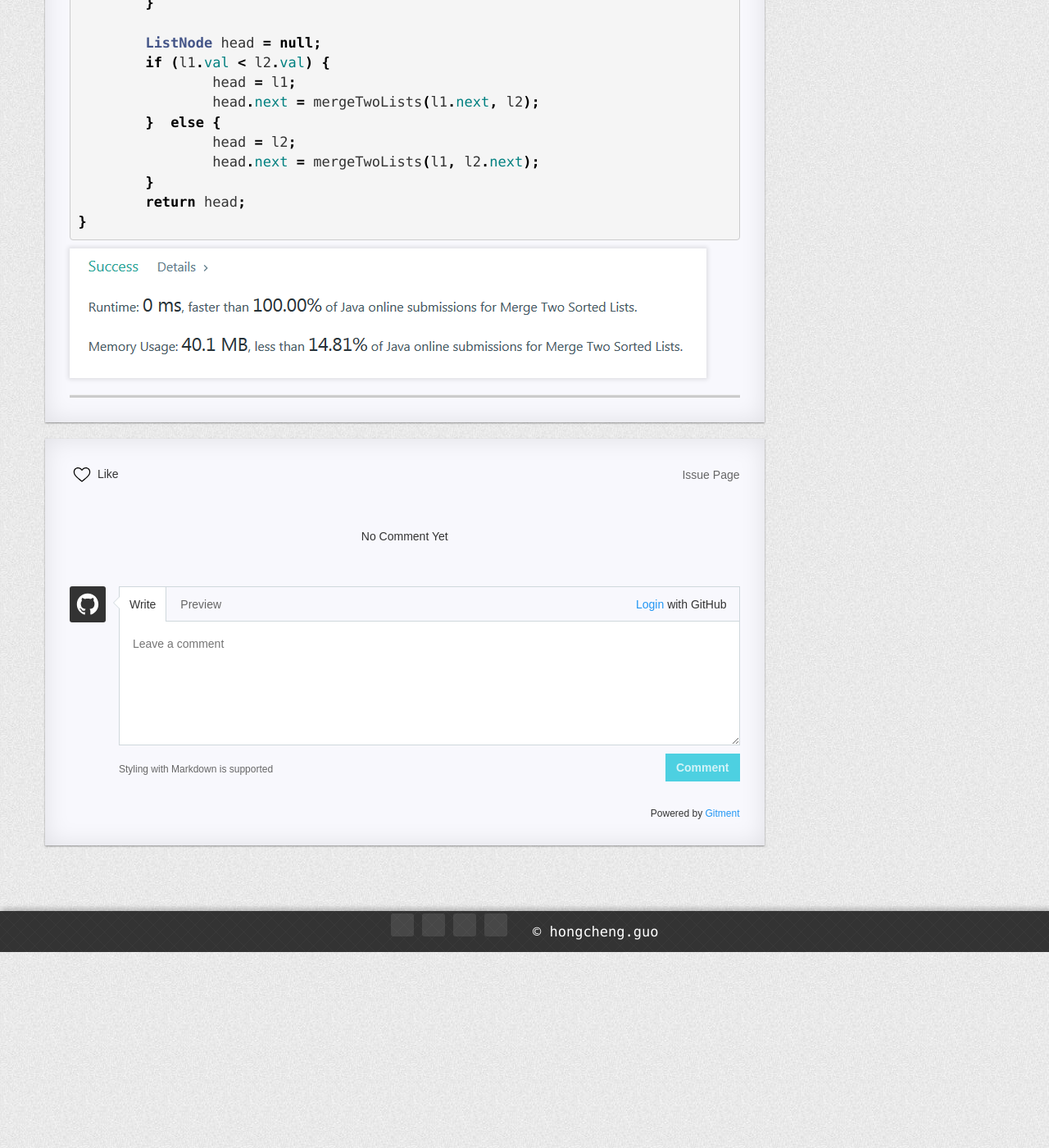
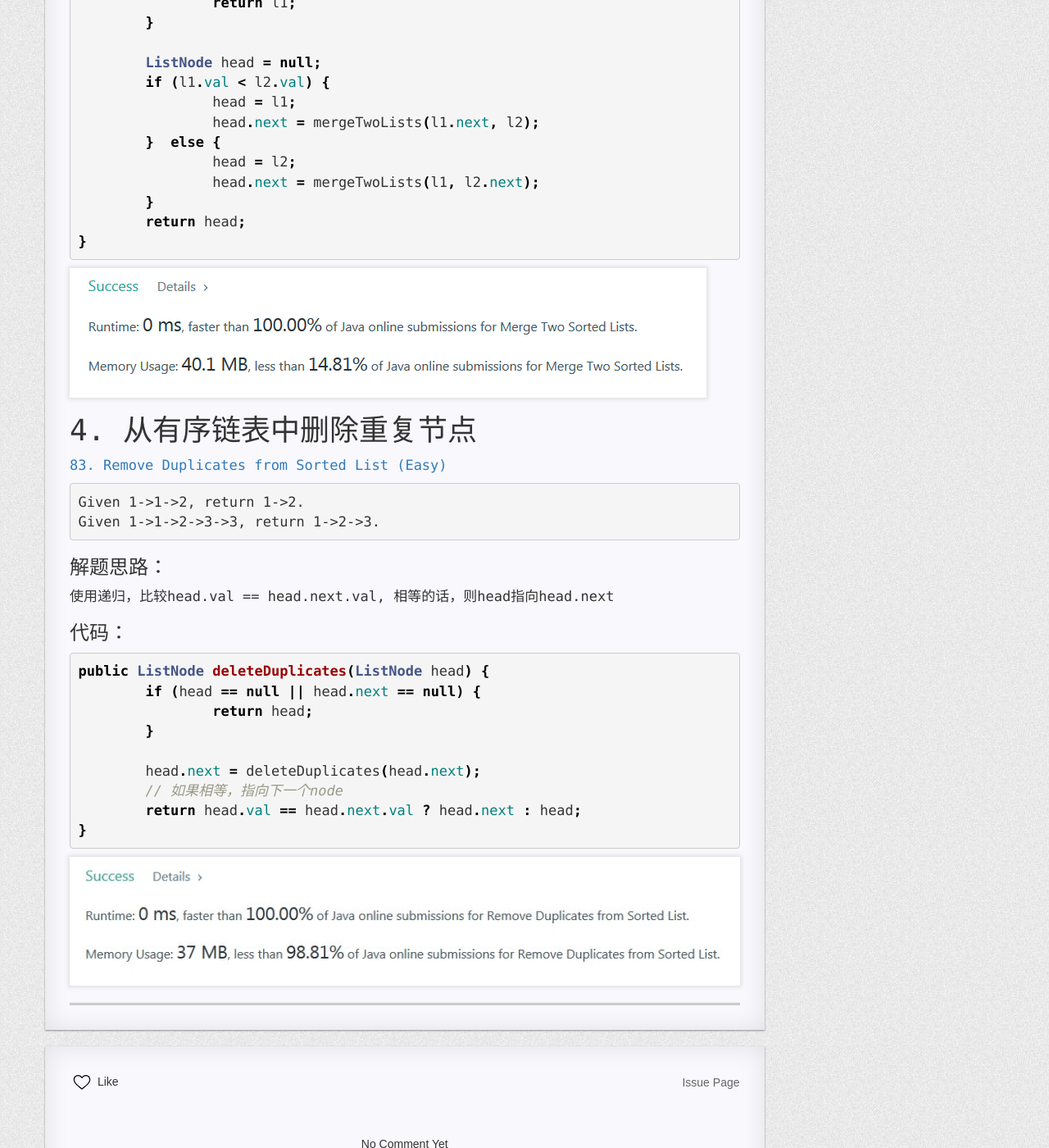
Before and after one commit to FrankdeBoers/blog, a Jekyll site: the page built from _posts/2019-08-13-LeetCode解题笔记：链表主题.md, in a window 1280 px wide and 1400 px high, scrolled down 4284 px. Shown: the whole window at 82% size. Built offline with Jekyll 4.4.1, drawn with Linux system fonts in a browser that asks for light colours; nearby versions of some CDN libraries; a style sheet for code colours, icons or effects is not loaded.

Commit message:
Update 2019-08-13-LeetCode解题笔记：链表主题.md

````diff
--- a/_posts/2019-08-13-LeetCode解题笔记：链表主题.md
+++ b/_posts/2019-08-13-LeetCode解题笔记：链表主题.md
@@ -24,6 +24,7 @@ categories: Java
 * [1. 找出两个链表的交点](#1-找出两个链表的交点)
 * [2. 链表反转](#2-链表反转)
 * [3. 归并两个有序的链表](#3-归并两个有序的链表)
+* [4. 从有序链表中删除重复](#4-从有序链表中删除重复节点)
 
 
 # 1. 找出两个链表的交点
@@ -189,3 +190,29 @@ public ListNode mergeTwoLists(ListNode l1, ListNode l2) {
 }
 ```
 ![链表合并](https://raw.githubusercontent.com/FrankdeBoers/blog/master/static/img/nodeMerge.png)
+
+#  4. 从有序链表中删除重复节点
+
+[83. Remove Duplicates from Sorted List (Easy)](https://leetcode.com/problems/remove-duplicates-from-sorted-list/description/)
+
+```html
+Given 1->1->2, return 1->2.
+Given 1->1->2->3->3, return 1->2->3.
+```
+
+### 解题思路：
+使用递归，比较head.val == head.next.val, 相等的话，则head指向head.next
+
+### 代码：
+```java
+public ListNode deleteDuplicates(ListNode head) {
+ 	if (head == null || head.next == null) {
+ 		return head;
+ 	}
+
+ 	head.next = deleteDuplicates(head.next);
+ 	// 如果相等，指向下一个node
+ 	return head.val == head.next.val ? head.next : head;
+}
+```
+![删除重复节点](https://raw.githubusercontent.com/FrankdeBoers/blog/master/static/img/deletenode.jpg)
````
